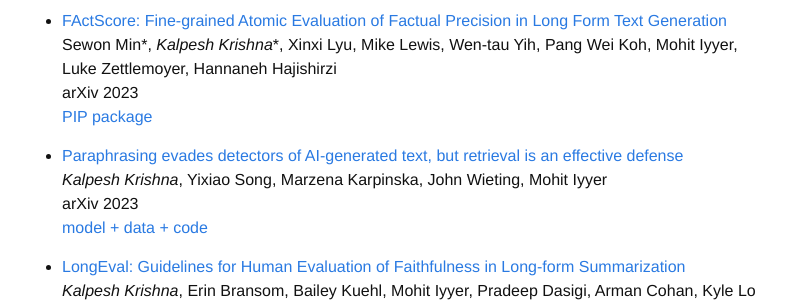
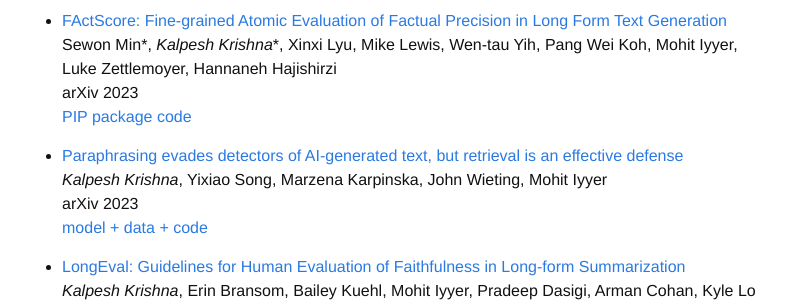
Before and after one commit to martiansideofthemoon/martiansideofthemoon.github.io, a Jekyll site: the page built from _pages/research.md, in a window 1280 px wide and 900 px high. Shown: the part 296-598 px from the top of the window, without its empty margins (238-1041 px from the left). Built offline with Jekyll 4.4.1, drawn with Linux system fonts in a browser that asks for light colours; comment, search, counter and statistics services are not loaded.

Commit message:
Update research.md

```diff
--- a/_pages/research.md
+++ b/_pages/research.md
@@ -13,7 +13,7 @@ I am broadly interested in Natural Language Processing (especially Text Generati
 * [FActScore: Fine-grained Atomic Evaluation of Factual Precision in Long Form Text Generation](https://arxiv.org/abs/2305.14251)
 Sewon Min\*, <i>Kalpesh Krishna</i>\*, Xinxi Lyu, Mike Lewis, Wen-tau Yih, Pang Wei Koh, Mohit Iyyer, Luke Zettlemoyer, Hannaneh Hajishirzi
 arXiv 2023
-[PIP package](https://pypi.org/project/factscore)
+[PIP package](https://pypi.org/project/factscore) [code](https://github.com/shmsw25/FActScore)
 
 * [Paraphrasing evades detectors of AI-generated text, but retrieval is an effective defense](https://arxiv.org/abs/2303.13408)
 *Kalpesh Krishna*, Yixiao Song, Marzena Karpinska, John Wieting, Mohit Iyyer
```
